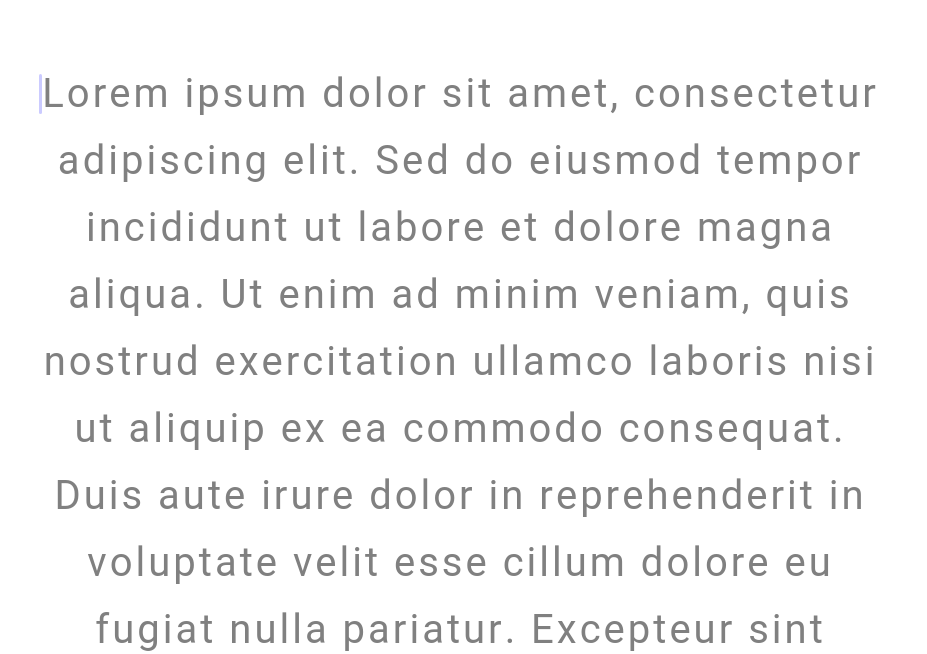
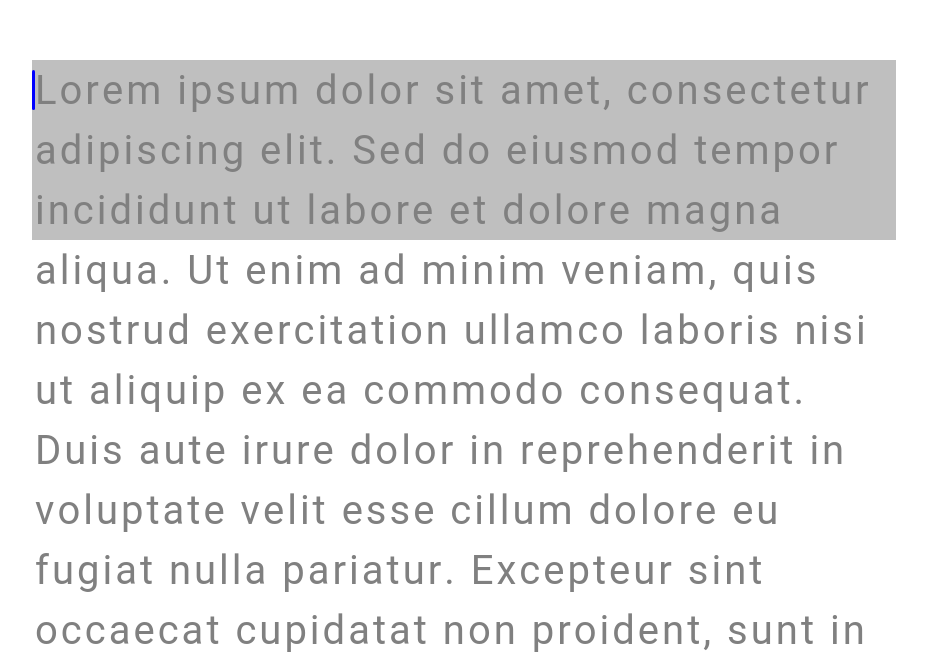
Before and after one commit to aitoAarni/typing-game, a React (Vite) app in the folder frontend/: page / in a window 1280 px wide. Shown: the part 148-802 px from the top of the page, without its empty margins (176-1103 px from the left). Built offline with nearby package versions, Linux system fonts and the light colour scheme.

Commit message:
save point

```diff
--- a/frontend/src/components/TypingBox.module.scss
+++ b/frontend/src/components/TypingBox.module.scss
@@ -6,16 +6,27 @@
     flex: 1;
     flex-direction: row;
     justify-content: center;
+    height: 180px;
+    background-color: rgba(80, 80, 80, 0.363);
+    //overflow-y: hidden;
+    position: relative;;
+}
+
+.inner {
+    transition: transform 0.2s ease-out;
+    display: flex;
+    flex-wrap: wrap;
 }
 
 .wordContainer {
     display: flex;
     align-items: center;
-    margin: 10px 0;
+    padding: 10px 0;
 }
 .charContainer {
     display: flex;
     align-items: center;
+    height: 40px;
     font-size: 40px;
 
 }
--- a/frontend/src/components/TypingBox.tsx
+++ b/frontend/src/components/TypingBox.tsx
@@ -6,21 +6,26 @@ interface TypingBoxProps {
 }
 
 const TypingBox = ({ text }: TypingBoxProps) => {
-    const [typedCorrectly, setTypedCorrectly] = useState<(boolean | null)[][]>([])
+    const [typedCorrectly, setTypedCorrectly] = useState<(boolean | null)[][]>(
+        []
+    )
     const [charList, setCharList] = useState<string[][]>([])
     const [currentIndex, setCurrentIndex] = useState<number[]>([0, 0])
     const [keyPressInt, setKeyPressInt] = useState<number>(0)
+    const [scrollOffset, setScrollOffset] = useState<number>(0)
     const currentCharRef = useRef<string>("")
 
     useEffect(() => {
         if (text?.length) {
             const [partitionedText, typedCorrectlyInitial] = partitionText(text)
-            if (partitionedText.length > 0 && typedCorrectlyInitial.length > 0) {
+            if (
+                partitionedText.length > 0 &&
+                typedCorrectlyInitial.length > 0
+            ) {
                 setTypedCorrectly(typedCorrectlyInitial)
                 setCharList(partitionedText)
             }
         }
-
     }, [text])
 
     useEffect(() => {
@@ -39,7 +44,8 @@ const TypingBox = ({ text }: TypingBoxProps) => {
         const char = currentCharRef.current
         const copy = [...typedCorrectly]
         if (char.length === 1) {
-            copy[currentIndex[0]][currentIndex[1]] = char === charList[currentIndex[0]][currentIndex[1]]
+            copy[currentIndex[0]][currentIndex[1]] =
+                char === charList[currentIndex[0]][currentIndex[1]]
             setCurrentIndex(prev => {
                 if (prev[1] + 1 < charList[prev[0]].length) {
                     return [prev[0], prev[1] + 1]
@@ -62,44 +68,73 @@ const TypingBox = ({ text }: TypingBoxProps) => {
         setTypedCorrectly(copy)
     }, [keyPressInt])
 
+    const lineHeight = 40
+
+    useEffect(() => {
+        const container = document.querySelector(`.${styles.container}`)
+        if (!container) return
+
+        const caretElement = container.querySelector(`.${styles.caret}`)
+        if (!caretElement) return
+
+        const caretTop = caretElement.getBoundingClientRect().top
+        console.log(`caret: ${caretElement.getBoundingClientRect().y}`)
+        const containerTop = container.getBoundingClientRect().top
+        const relativeLine = Math.floor((caretTop - containerTop) / lineHeight)
+
+        if (relativeLine >= 3) {
+            setScrollOffset(prev => prev + lineHeight)
+        }
+    }, [currentIndex])
+
     if (charList.length === 0 || typedCorrectly.length === 0) {
         return <div className={styles.container}></div>
     }
     return (
         <div className={styles.container}>
+            <div
+                className={styles.inner}
+                style={{ transform: `translateY(-${scrollOffset}px)` }}
+            >
                 {charList.map((word, index0) => {
                     return (
                         <span key={index0} className={styles.wordContainer}>
-
                             {word.map((char, index1) => {
-
-                    const caretClass = currentIndex[0] === index0 && currentIndex[1] === index1 ? styles.caret : styles.noCaret
+                                const caretClass =
+                                    currentIndex[0] === index0 &&
+                                    currentIndex[1] === index1
+                                        ? styles.caret
+                                        : styles.noCaret
                                 let charClass
                                 if (typedCorrectly[index0][index1] == true) {
                                     charClass = styles.charCorrect
-                    } else if (typedCorrectly[index0][index1] == false) {
+                                } else if (
+                                    typedCorrectly[index0][index1] == false
+                                ) {
                                     charClass = styles.charIncorrect
                                 } else {
                                     charClass = styles.charUntyped
                                 }
 
                                 return (
-                        <span key={index1} className={styles.charContainer}>
+                                    <span
+                                        key={index1}
+                                        className={styles.charContainer}
+                                    >
                                         <span className={caretClass}></span>
                                         <span className={charClass}>
                                             {char === " " ? "\u00A0" : char}
                                         </span>
                                     </span>
                                 )
-                    })
-            }
+                            })}
                         </span>
                     )
                 })}
             </div>
+        </div>
     )
 }
-
 
 const partitionText = (text: string): [string[][], (boolean | null)[][]] => {
     const words = text.trim().split(/\s+/)
@@ -114,7 +149,6 @@ const partitionText = (text: string): [string[][], (boolean | null)[][]] => {
             partitionedText.push([" "])
             typedCorrectly.push([null])
         }
-
     })
     return [partitionedText, typedCorrectly]
 }
```
Lines whose indentation alone changed are shown as unchanged.
